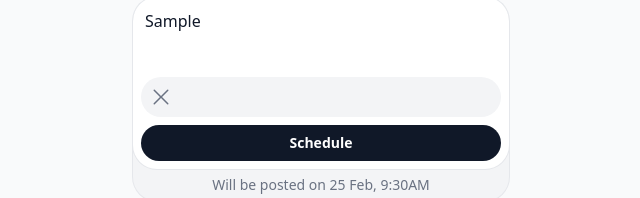
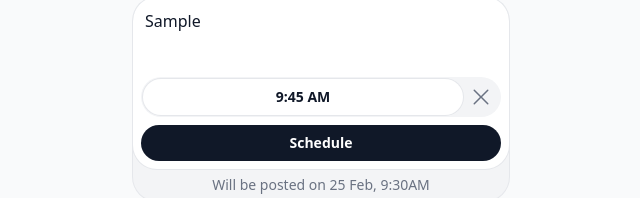
Before and after one commit to olashipsjs/schedule-post, a React (Vite) app: page / in a window 1280 px wide. Both pictures are taken after typing "Sample" into the empty fields and a click on the button 697 px from the left and 458 px from the top of the page. Shown: the part 301-499 px from the top of the page, without its empty margins (319-959 px from the left). Built offline with nearby package versions, Linux system fonts and the light colour scheme.

Commit message:
Jan 29, 2025, 9:52 PM

```diff
--- a/src/App.tsx
+++ b/src/App.tsx
@@ -8,6 +8,15 @@ import gsap from 'gsap';
 import DismissIcon from './components/icons/DismissIcon';
 import CalenderIcon from './components/icons/CalenderIcon';
 import { useGSAP } from '@gsap/react';
+import Select from './components/select/Select';
+
+const hours = [0, 1, 2, 3, 4, 5, 6, 7, 8, 9, 10, 11];
+const minutes = [
+  0, 1, 2, 3, 4, 5, 6, 7, 8, 9, 10, 11, 12, 13, 14, 15, 16, 17, 18, 19, 20, 21,
+  22, 23, 24, 25, 26, 27, 28, 29, 30, 31, 32, 33, 34, 35, 36, 37, 38, 39, 40,
+  41, 42, 43, 44, 45, 46, 47, 48, 49, 50, 51, 52, 53, 54, 55, 56, 57, 58, 59,
+];
+const meridians = ['am', 'pm'];
 
 const App = () => {
   const [isHidden, setIsHidden] = React.useState(true);
@@ -55,7 +64,14 @@ const App = () => {
       <section className='w-full'>
         <div className='max-w-[400px] mx-auto p-3 w-full'>
           <Formik
-            initialValues={{ message: '' }}
+            initialValues={{
+              message: '',
+              start: {
+                hour: 9,
+                minute: 45,
+                meridian: 'am',
+              },
+            }}
             onSubmit={() => null!}
           >
             <Form>
@@ -90,7 +106,90 @@ const App = () => {
                       className='flex gap-2 justify-center items-center flex-col-reverse'
                     >
                       <Button className='scaleX'>Schedule</Button>
-                      <div className='bg-gray-100 p-0.5 w-full rounded-full scaleX'>
+                      <div className='bg-gray-100 p-0.5 w-full rounded-full scaleX flex'>
+                        <Field
+                          name='start'
+                          className='w-full'
+                        >
+                          <Field.Sheet className='rounded-full w-full'>
+                            <Select>
+                              <Select.Trigger className='bg-transparent text-gray-900 w-full'>
+                                <Select.Value>
+                                  {(value) => {
+                                    return `${value.hour}:${
+                                      value.minute
+                                    } ${value.meridian.toUpperCase()}`;
+                                  }}
+                                </Select.Value>
+                              </Select.Trigger>
+                              <Select.Content className='bg-white grid rounded-2xl grid-cols-3 h-48 overflow-y-scroll p-2 items-start'>
+                                <div className='space-y-2'>
+                                  <h6 className='px-3 text-sm font-semibold'>
+                                    Hour
+                                  </h6>
+                                  {hours.map((hour, index) => {
+                                    return (
+                                      <Field
+                                        key={index}
+                                        className='w-full'
+                                        name='start.hour'
+                                      >
+                                        <Select.Option
+                                          value={hour}
+                                          className='w-full bg-transparent text-gray-600 px-4 py-1 hover:bg-gray-100 text-left justify-start rounded-lg'
+                                        >
+                                          {hour}
+                                        </Select.Option>
+                                      </Field>
+                                    );
+                                  })}
+                                </div>
+                                <div className='space-y-2'>
+                                  <h6 className='px-3 text-sm font-semibold'>
+                                    Minute
+                                  </h6>
+                                  {minutes.map((minute, index) => {
+                                    return (
+                                      <Field
+                                        key={index}
+                                        className='w-full'
+                                        name='start.minute'
+                                      >
+                                        <Select.Option
+                                          value={minute}
+                                          className='w-full bg-transparent text-gray-600 px-4 py-1 hover:bg-gray-100 text-left justify-start rounded-lg'
+                                        >
+                                          {minute}
+                                        </Select.Option>
+                                      </Field>
+                                    );
+                                  })}
+                                </div>
+                                <div className='space-y-2'>
+                                  <h6 className='px-3 text-sm font-semibold'>
+                                    Meridian
+                                  </h6>
+                                  {meridians.map((meridian, index) => {
+                                    return (
+                                      <Field
+                                        key={index}
+                                        className='w-full'
+                                        name='start.meridian'
+                                      >
+                                        <Select.Option
+                                          value={meridian}
+                                          className='w-full bg-transparent text-gray-600 px-4 py-1 hover:bg-gray-100 text-left justify-start rounded-lg uppercase'
+                                        >
+                                          {meridian}
+                                        </Select.Option>
+                                      </Field>
+                                    );
+                                  })}
+                                </div>
+                              </Select.Content>
+                            </Select>
+                          </Field.Sheet>
+                        </Field>
                         <Button
                           onClick={() => setIsHidden(true)}
                           className={'bg-transparent p-1.5 text-gray-500'}
--- /dev/null
+++ b/src/components/select/Provider.tsx
@@ -0,0 +1,34 @@
+import React from 'react';
+import useBoundingClientRect from '../../hooks/useBoundingClientRect';
+
+type Context = ReturnType<typeof useBoundingClientRect> & {
+  position: 'bottom' | 'top';
+  setPosition: (position: 'bottom' | 'top') => void;
+};
+
+export const SelectContext = React.createContext<Context | undefined>(
+  undefined
+);
+
+type Props = {
+  children?: ((value: Context) => React.ReactNode) | React.ReactNode;
+};
+
+const SelectProvider = ({ children }: Props) => {
+  const [position, setPosition] = React.useState<'bottom' | 'top'>('bottom');
+  const boundingRect = useBoundingClientRect();
+
+  const value = {
+    position,
+    setPosition,
+    ...boundingRect,
+  };
+
+  return (
+    <SelectContext.Provider value={value}>
+      {typeof children === 'function' ? children(value) : children}
+    </SelectContext.Provider>
+  );
+};
+
+export default SelectProvider;
--- a/src/components/select/Select.tsx
+++ b/src/components/select/Select.tsx
@@ -3,9 +3,31 @@ import useField from '../field/hook';
 import Button from '../button/Button';
 import Overlay from '../../overlay/Overlay';
 import useOverlay from '../../overlay/hook';
+import { twMerge } from 'tailwind-merge';
+import SelectProvider from './Provider';
+import useSelect from './hook';
 
-const Compound = ({ ...restProps }: React.ComponentProps<typeof Overlay>) => {
-  return <Overlay {...restProps} />;
+const Compound = ({
+  className,
+  ...restProps
+}: Omit<
+  React.ComponentProps<typeof SelectProvider>,
+  keyof React.ComponentProps<typeof Overlay>
+> &
+  React.ComponentProps<typeof Overlay>) => {
+  return (
+    <SelectProvider>
+      {({ ref }) => {
+        return (
+          <Overlay
+            {...restProps}
+            ref={ref as any}
+            className={twMerge('w-full', className)}
+          />
+        );
+      }}
+    </SelectProvider>
+  );
 };
 
 const Value = ({
@@ -26,6 +48,7 @@ const Value = ({
 const Option = ({
   value,
   onClick,
+  className,
   ...restProps
 }: React.ComponentProps<typeof Button> & { value: any }) => {
   const { helper } = useField();
@@ -41,6 +64,45 @@ const Option = ({
     <Button
       {...restProps}
       onClick={handleClick}
+      className={twMerge('w-full', className)}
+    />
+  );
+};
+
+const Content = ({
+  className,
+  ...restProps
+}: React.ComponentProps<typeof Overlay.Content>) => {
+  const { isOpen } = useOverlay();
+  const { rect, position, setPosition } = useSelect();
+
+  React.useEffect(() => {
+    if (isOpen && rect) {
+      const viewportHeight = window.innerHeight;
+
+      if (rect.bottom + 200 > viewportHeight) {
+        setPosition('top');
+      } else {
+        setPosition('bottom');
+      }
+    }
+  }, [isOpen, rect]);
+
+  if (!rect) return null;
+
+  return (
+    <Overlay.Content
+      {...restProps}
+      className={twMerge('ring-1 ring-gray-200 shadow-sm', className)}
+      style={{
+        zIndex: 999,
+        left: rect?.left || 0,
+        right: rect?.right || 0,
+        width: rect?.width || 0,
+        top: position === 'bottom' ? rect.bottom + 8 : undefined,
+        bottom:
+          position === 'top' ? window.innerHeight - (rect.top + 8) : undefined,
+      }}
     />
   );
 };
@@ -48,8 +110,13 @@ const Option = ({
 const Select = Compound as typeof Compound & {
   Value: typeof Value;
   Option: typeof Option;
+  Content: typeof Content;
   Trigger: typeof Overlay.Trigger;
-  Options: typeof Overlay.Content;
 };
 
+Select.Value = Value;
+Select.Option = Option;
+Select.Content = Content;
+Select.Trigger = Overlay.Trigger;
+
 export default Select;
--- /dev/null
+++ b/src/components/select/hook.ts
@@ -0,0 +1,16 @@
+import React from 'react';
+import { SelectContext } from './Provider';
+
+const useSelect = () => {
+  const context = React.useContext(SelectContext);
+
+  if (!context) {
+    throw new Error(
+      'useSelect must be defined within the SelectProvider component.'
+    );
+  }
+
+  return context;
+};
+
+export default useSelect;
--- /dev/null
+++ b/src/hooks/useBoundingClientRect.ts
@@ -0,0 +1,52 @@
+import React from 'react';
+
+const useBoundingClientRect = () => {
+  const elementRef = React.useRef<HTMLElement>(null!);
+  const [rect, setRect] = React.useState<Omit<
+    DOMRectReadOnly,
+    'toJSON'
+  > | null>(null);
+  const abortControllerRef = React.useRef<AbortController | null>(null);
+
+  const measure = React.useCallback(() => {
+    if (elementRef.current) {
+      const rect = elementRef.current.getBoundingClientRect();
+
+      setRect({
+        x: rect.x,
+        y: rect.y,
+        top: rect.top,
+        left: rect.left,
+        right: rect.right,
+        width: rect.width,
+        height: rect.height,
+        bottom: rect.bottom,
+      });
+    }
+  }, []);
+
+  React.useEffect(() => {
+    const abortController = new AbortController();
+    abortControllerRef.current = abortController;
+
+    if (elementRef.current) {
+      const observer = new ResizeObserver(() => {
+        if (!abortController.signal.aborted) {
+          measure();
+        }
+      });
+
+      observer.observe(elementRef.current);
+
+      measure();
+
+      return () => {
+        abortController.abort();
+      };
+    }
+  }, [measure]);
+
+  return { rect, ref: elementRef };
+};
+
+export default useBoundingClientRect;
--- a/src/overlay/Overlay.tsx
+++ b/src/overlay/Overlay.tsx
@@ -4,8 +4,11 @@ import { useGSAP } from '@gsap/react';
 import useOverlay from './hook';
 import OverlayProvider from './Provider';
 import Button from '../components/button/Button';
+import { twMerge } from 'tailwind-merge';
 
-const Compound = ({
+const Compound = React.forwardRef(
+  (
+    {
       open,
       children,
       ...restProps
@@ -13,25 +16,31 @@ const Compound = ({
       React.ComponentProps<'div'>,
       keyof React.ComponentProps<typeof OverlayProvider>
     > &
-  React.ComponentProps<typeof OverlayProvider>) => {
+      React.ComponentProps<typeof OverlayProvider>,
+    ref: React.ForwardedRef<React.ComponentRef<'div'>>
+  ) => {
     return (
-    <div {...restProps}>
+      <div
+        ref={ref}
+        {...restProps}
+      >
         <OverlayProvider
           open={open}
           children={children}
         />
       </div>
     );
-};
+  }
+);
 
 const Trigger = ({
   onClick,
   ...restProps
 }: React.ComponentProps<typeof Button>) => {
-  const { open } = useOverlay();
+  const { open, close, isOpen } = useOverlay();
 
   const handleClick = (ev: React.MouseEvent<HTMLButtonElement>) => {
-    open();
+    isOpen ? close() : open();
     onClick && onClick(ev);
   };
 
@@ -43,7 +52,7 @@ const Trigger = ({
   );
 };
 
-const Content = ({ ...restProps }: React.ComponentProps<'div'>) => {
+const Content = ({ className, ...restProps }: React.ComponentProps<'div'>) => {
   const { isOpen } = useOverlay();
   const ref = React.useRef<HTMLDivElement>(null!);
 
@@ -59,6 +68,10 @@ const Content = ({ ...restProps }: React.ComponentProps<'div'>) => {
   return (
     <div
       ref={ref}
+      className={twMerge(
+        'fixed flex flex-col items-center justify-center',
+        className
+      )}
       {...restProps}
     />
   );
```
Lines whose indentation alone changed are shown as unchanged.
